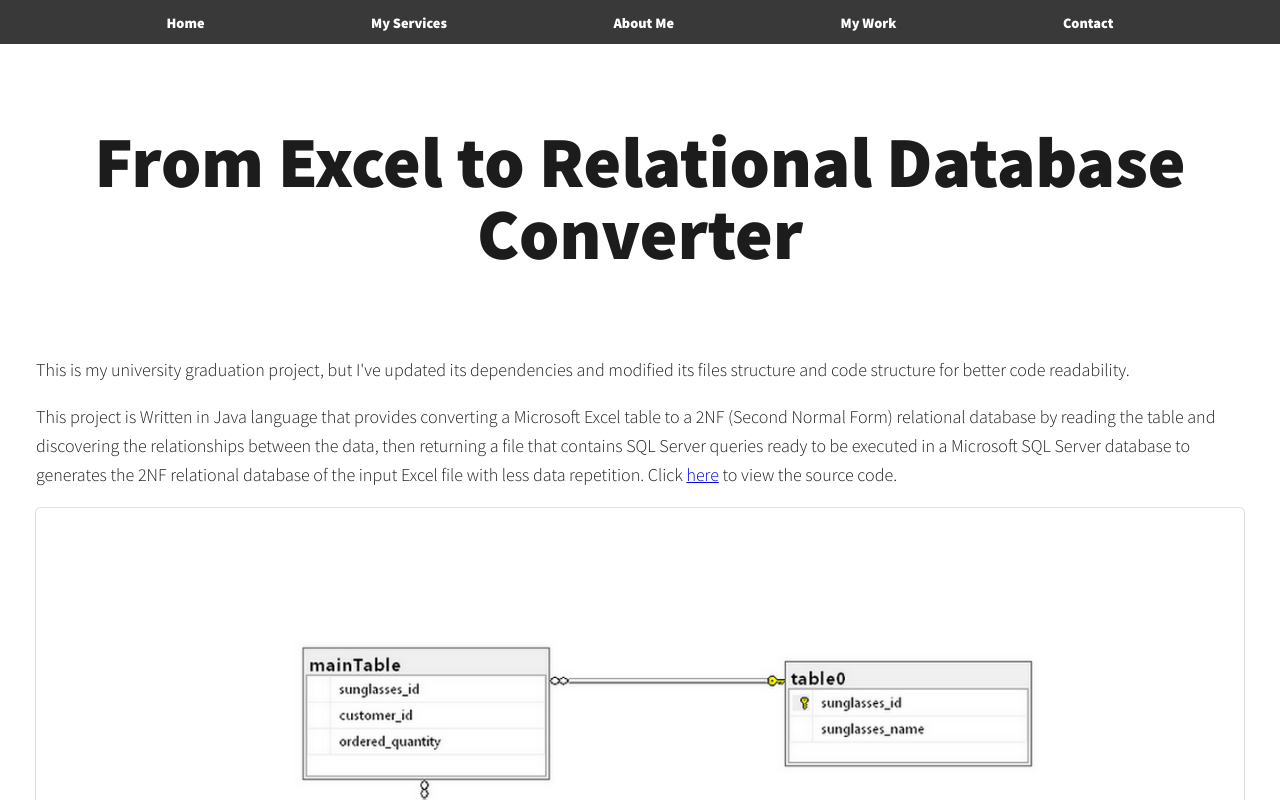
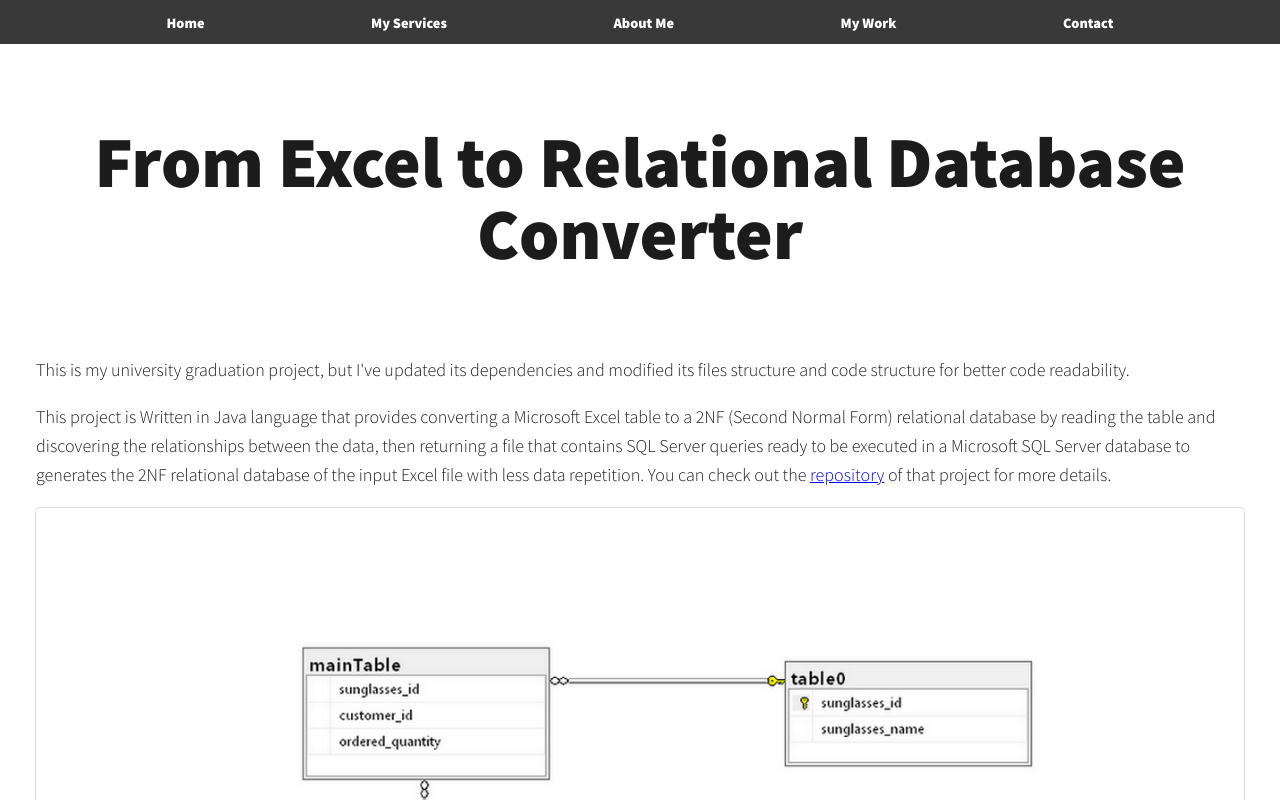
Before and after one commit to jad-nasser/jadnasser, a React (Create React App) app: page /#/from-excel-to-relational-database-converter in a window 1280 px wide. Shown: the top 800 px of the page. Built offline with nearby package versions, Linux system fonts and the light colour scheme.

Commit message:
Optimising website performance

```diff
--- a/src/Project/FreeImages/FreeImages.js
+++ b/src/Project/FreeImages/FreeImages.js
@@ -23,9 +23,9 @@ const FreeImages = () => {
       <p className="start__paragraph">
         This website provides free images viewing and downloading. The signed in
         users can add, edit, and delete image items, and the non signed in users
-        can view and download images for free. Click{" "}
-        <a href="https://github.com/jad-nasser/free-images.git">here</a> to view
-        the source code.
+        can view and download images for free. You can check out the{" "}
+        <a href="https://github.com/jad-nasser/free-images.git">repository</a>{" "}
+        of that project for more details.
       </p>
       <img
         className="start__img"
--- a/src/Project/FreeLibrary/FreeLibrary.js
+++ b/src/Project/FreeLibrary/FreeLibrary.js
@@ -25,9 +25,10 @@ const FreeLibrary = () => {
       </p>
       <p className="start__paragraph">
         This project provides free library. The publishers can add, edit, and
-        delete book items, and the users can download books for free. Click{" "}
-        <a href="https://github.com/jad-nasser/free-library.git">here</a> to
-        view the source code.
+        delete book items, and the users can download books for free. You can
+        check out the{" "}
+        <a href="https://github.com/jad-nasser/free-library.git">repository</a>{" "}
+        of that project for more details.
       </p>
       <img
         className="start__img"
--- a/src/Project/FromExcelToRelationalDatabaseConverter/FromExcelToRelationalDatabaseConverter.js
+++ b/src/Project/FromExcelToRelationalDatabaseConverter/FromExcelToRelationalDatabaseConverter.js
@@ -28,11 +28,11 @@ const FromExcelToRelationalDatabaseConverter = () => {
         then returning a file that contains SQL Server queries ready to be
         executed in a Microsoft SQL Server database to generates the 2NF
         relational database of the input Excel file with less data repetition.
-        Click{" "}
+        You can check out the{" "}
         <a href="https://github.com/jad-nasser/from-excel-to-relational-database-converter.git">
-          here
+          repository
         </a>{" "}
-        to view the source code.
+        of that project for more details.
       </p>
       <img
         className="start__img"
--- a/src/Project/SunglassesOnlineStore/SunglassesOnlineStore.js
+++ b/src/Project/SunglassesOnlineStore/SunglassesOnlineStore.js
@@ -27,11 +27,11 @@ const SunglassesOnlineStore = () => {
       <p className="start__paragraph">
         This project provides online sunglasses shopping. The seller can add and
         edit sunglasses, and the users can order sunglasses, and the seller can
-        manage orders. Click{" "}
+        manage orders. You can check out the{" "}
         <a href="https://github.com/jad-nasser/sunglasses-online-store.git">
-          here
+          repository
         </a>{" "}
-        to view the source code.
+        of that project for more details.
       </p>
       <img
         className="start__img"
```
